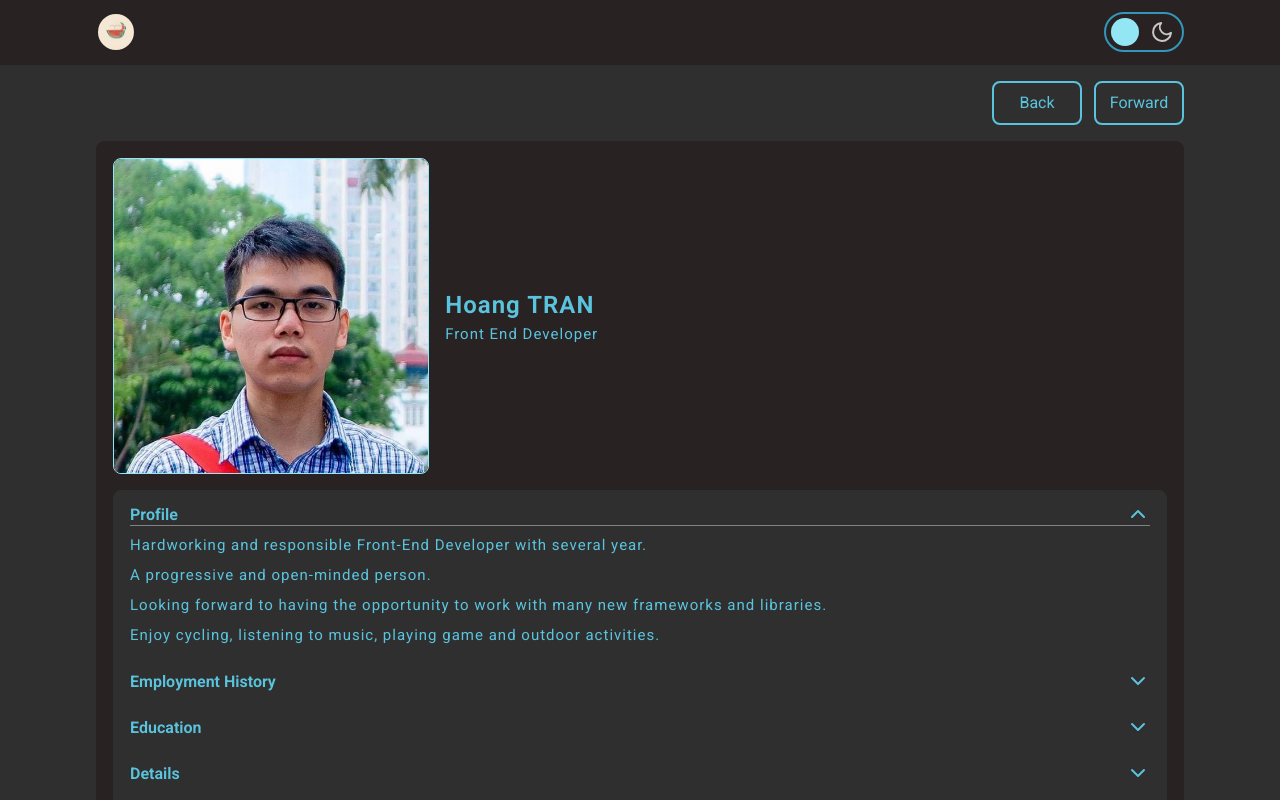
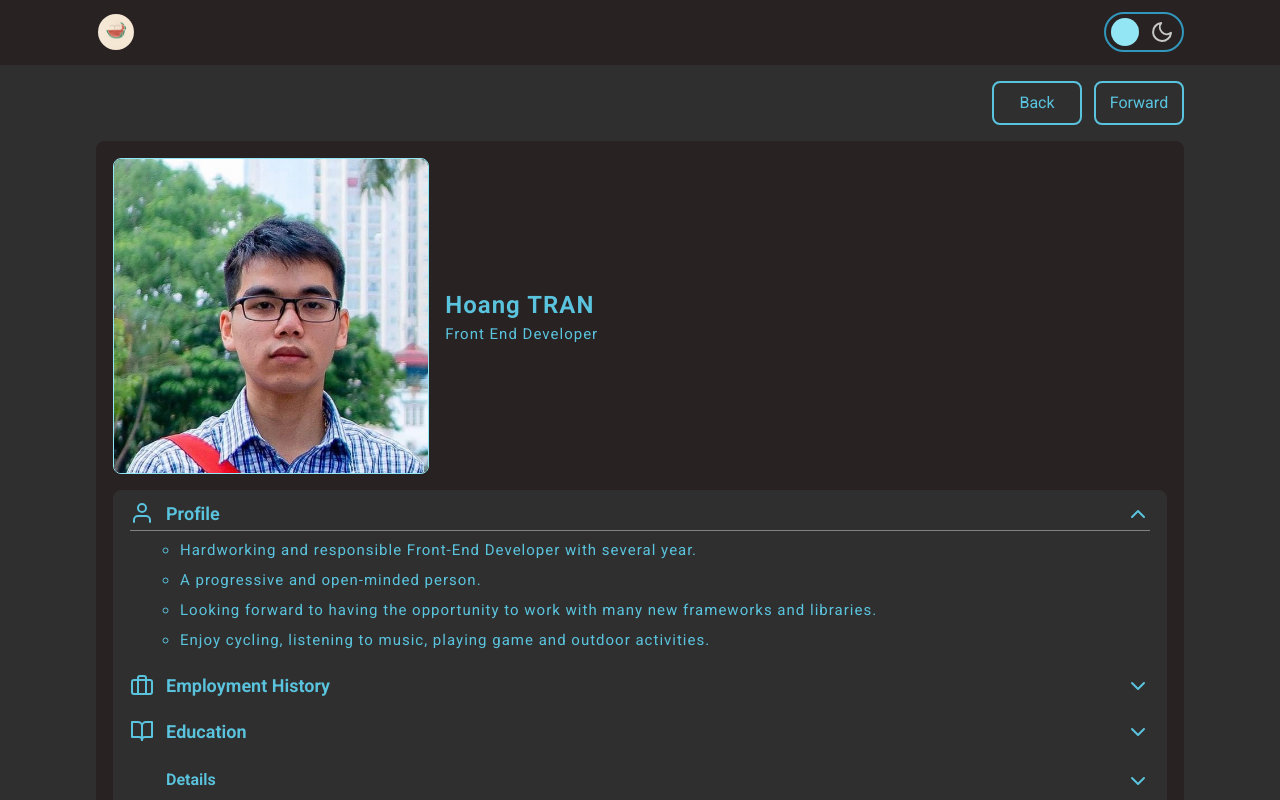
Before and after one commit to thewhalermelon/reactjsbaseproject, a React (Create React App) app: page /portfolio in a window 1280 px wide. Both pictures are taken after a click on the button "Profile". Shown: the top 800 px of the page. Built offline with nearby package versions, Linux system fonts and the light colour scheme.

Commit message:
dev: the portfolio has been done

```diff
--- a/src/components/Accordion/Accordion.scss
+++ b/src/components/Accordion/Accordion.scss
@@ -22,7 +22,7 @@
           color: $tertiary-lighter;
           font-size: 1rem;
           font-weight: 600;
-          padding: 0;
+          padding: 0 0 4px 36px;
           position: relative;
           text-align: left;
           text-transform: capitalize;
@@ -30,10 +30,20 @@
 
           @include transition();
 
-          svg {
+          .first-icon {
+            position: absolute;
+            left: 0;
+            top: -3px;
+
+            & ~ span {
+              font-size: 1.125rem;
+            }
+          }
+
+          .second-icon {
             position: absolute;
             right: 0;
-            top: -4px;
+            top: -2px;
 
             @include transition();
           }
@@ -41,14 +51,31 @@
           &:not(.collapsed) {
             border-bottom: 1px solid $dark-light;
 
-            svg {
-              transform: rotate(-180deg);
+            .second-icon {
+              transform: rotate(180deg);
             }
           }
         }
       }
 
       .accordion-collapse {
+        .accordion-body {
+          padding-top: 4px;
+
+          ol,
+          ul {
+            margin: 0;
+          }
+
+          ol {
+            padding-left: 30px;
+          }
+
+          ul {
+            padding-left: 20px;
+          }
+        }
+
         @include transition();
       }
 
--- a/src/components/Accordion/index.js
+++ b/src/components/Accordion/index.js
@@ -1,13 +1,19 @@
 import React from 'react';
 import { Accordion } from 'react-bootstrap';
-import { Briefcase, ChevronDown } from 'react-feather';
+import * as Icon from 'react-feather';
 import './Accordion.scss';
 
 const AccordionComponent = ({ data }) => {
   const onGenerateIcon = (icon) => {
-    let CustomTag = `${icon}`;
+    if (icon) {
+      let CustomTag = Icon[icon];
 
-    return <CustomTag />;
+      return (
+        <span className='first-icon'>
+          <CustomTag />
+        </span>
+      );
+    }
   };
 
   return (
@@ -16,22 +22,39 @@ const AccordionComponent = ({ data }) => {
         return (
           <Accordion.Item eventKey={index} key={item.header}>
             <Accordion.Header>
-              {/* {onGenerateIcon(item.icon)} */}
-              {/* <Briefcase /> */}
-              {item.header}
-              <ChevronDown />
+              {onGenerateIcon(item.icon)}
+              <span>{item.header}</span>
+              <div className='second-icon'>
+                <Icon.ChevronDown />
+              </div>
             </Accordion.Header>
+            <Accordion.Body>
+              <ol>
                 {item.body.map((bodyItem, bodyIndex) => {
                   return (
-                <Accordion.Body key={bodyIndex}>
+                    <>
+                      {bodyItem.title ? (
+                        <li key={bodyIndex}>
                           {bodyItem.title}
                           {bodyItem.subtitle}
+                          <ul>
                             {bodyItem.content.map((contentItem, contentIndex) => {
-                    return <div key={contentIndex}>{contentItem}</div>;
+                              return <li key={contentIndex}>{contentItem}</li>;
                             })}
-                </Accordion.Body>
+                          </ul>
+                        </li>
+                      ) : (
+                        <ul>
+                          {bodyItem.content.map((contentItem, contentIndex) => {
+                            return <li key={contentIndex}>{contentItem}</li>;
+                          })}
+                        </ul>
+                      )}
+                    </>
                   );
                 })}
+              </ol>
+            </Accordion.Body>
           </Accordion.Item>
         );
       })}
--- a/src/pages/Portfolio/index.js
+++ b/src/pages/Portfolio/index.js
@@ -24,6 +24,8 @@ const AccordionData = [
     header: 'Employment history',
     body: [
       {
+        title: 'Front-End Programming Staff at SmartOSC',
+        subtitle: 'December 2019 - March 2022',
         content: [
           'Support the senior with daily tasks.',
           'Convert PSD file to HTML and CSS.',
@@ -53,13 +55,7 @@ const AccordionData = [
     header: 'Details',
     body: [
       {
-        title: '25 Ho Dac Di, Dong Da'
-      },
-      {
-        title: 'Hanoi'
-      },
-      {
-        title: 'Vietnam'
+        title: '25 Ho Dac Di, Dong Da, Hanoi, Vietnam'
       },
       {
         title: '0904680496'
@@ -73,7 +69,7 @@ const AccordionData = [
     header: 'Date/Place of birth',
     body: [
       {
-        title: '08/04/1996 Nghe An'
+        content: ['08/04/1996 Nghe An']
       }
     ]
   },
@@ -97,6 +93,9 @@ const AccordionData = [
       },
       {
         title: 'Redux, Redux Toolkit'
+      },
+      {
+        title: 'NextJS'
       },
       {
         title: 'Git'
```
Lines whose indentation alone changed are shown as unchanged.
